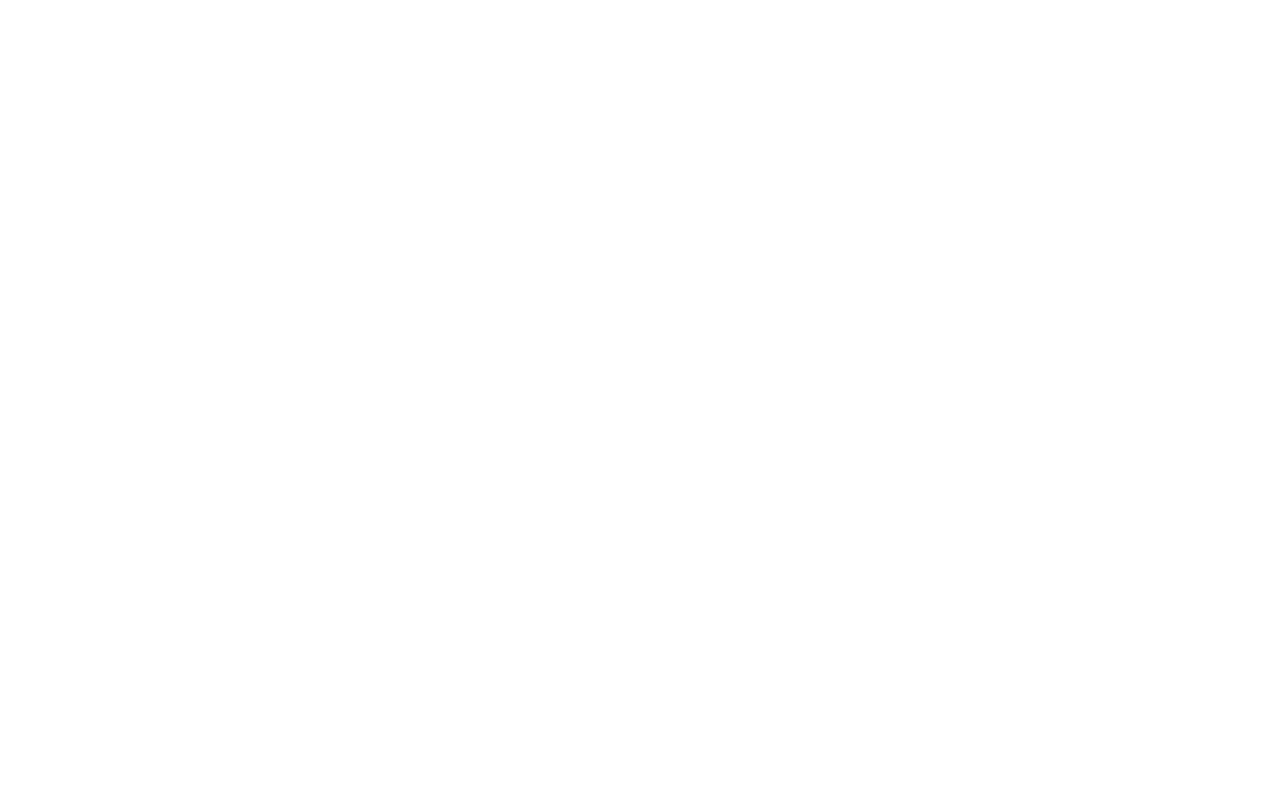
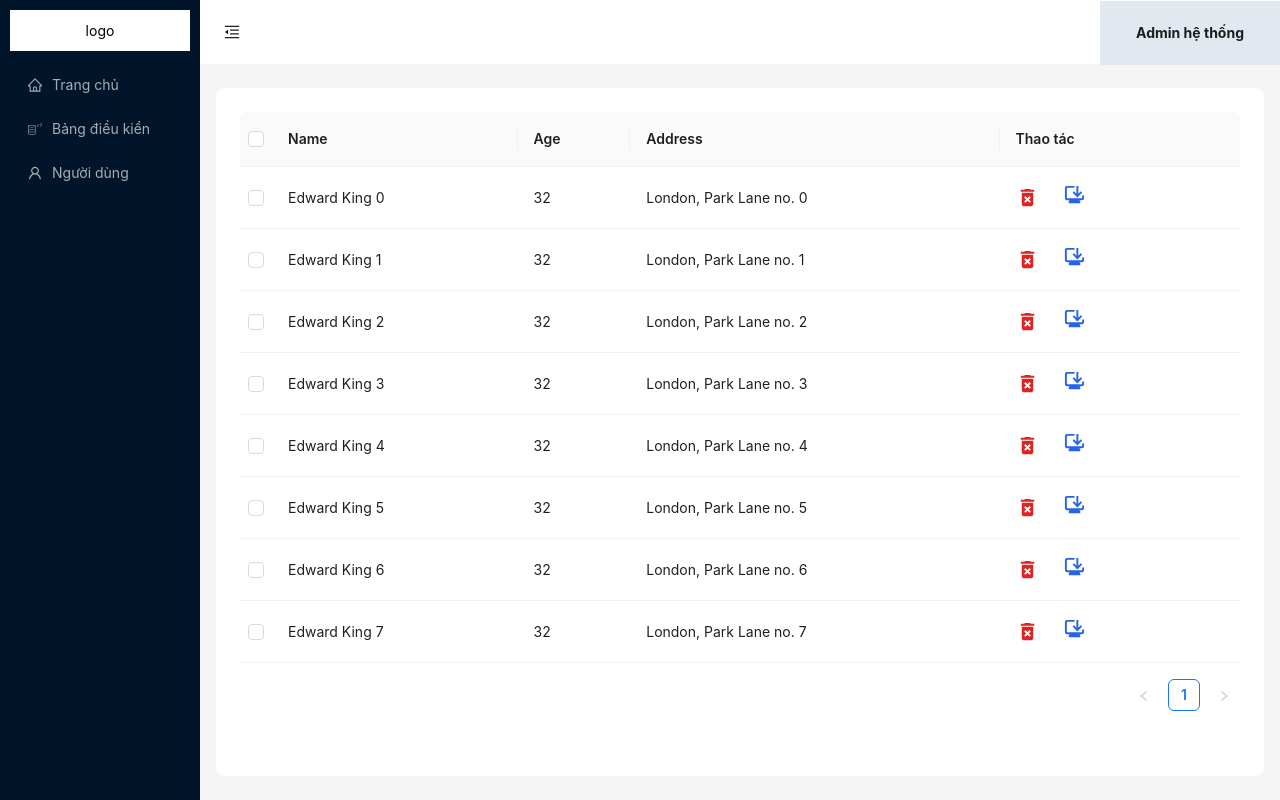
Before and after one commit to lyanhtuan2003/book-car, a React (Vite) app in the folder FE-BOOK/: page /admin/user in a window 1280 px wide. Before the commit this address had no page. Built offline with nearby package versions, Linux system fonts and the light colour scheme.

Commit message:
style: ui admin

```diff
--- a/FE-BOOK/src/app/container/defaul-admin/defail-admin.component.tsx
+++ b/FE-BOOK/src/app/container/defaul-admin/defail-admin.component.tsx
@@ -0,0 +1,86 @@
+import { useState } from 'react';
+import {
+    MenuFoldOutlined,
+    MenuUnfoldOutlined,
+} from '@ant-design/icons';
+import { Layout, Menu, Button, theme } from 'antd';
+import { css } from '@emotion/react';
+import { Outlet, useNavigate } from 'react-router-dom';
+import { menuDashBoard } from '~/app/modules/admin/constance/menu-dashboard';
+
+const { Header, Sider, Content } = Layout;
+
+const DefaulAdmin = () => {
+    let navigate = useNavigate()
+    const [collapsed, setCollapsed] = useState(false);
+    const {
+        token: { colorBgContainer, borderRadiusLG },
+    } = theme.useToken();
+
+    const handleClickMenuDashboard = (data: any) => {
+        navigate(data.key)
+    }
+    return (
+        <Layout style={{ height: '100vh' }}>
+            <Sider trigger={null} collapsible collapsed={collapsed}>
+                <div css={cssLogoAdmin}>
+                    <h3 className='text-black'> logo</h3>
+                </div>
+                <div className="demo-logo-vertical" />
+                <Menu
+                    theme="dark"
+                    mode="inline"
+                    defaultSelectedKeys={['1']}
+                    items={menuDashBoard}
+                    onSelect={handleClickMenuDashboard}
+                />
+            </Sider>
+            <Layout>
+                <Header style={{ padding: 0, background: colorBgContainer }}>
+                    <div className='flex' style={{ justifyContent: 'space-between', alignItems: 'center' }}>
+                        <div>
+                            <Button
+                                type="text"
+                                icon={collapsed ? <MenuUnfoldOutlined /> : <MenuFoldOutlined />}
+                                onClick={() => setCollapsed(!collapsed)}
+                                style={{
+                                    fontSize: '16px',
+                                    width: 64,
+                                    height: 64,
+                                }}
+                            />
+                        </div>
+
+                        <div className='float-right px-9 bg-slate-200 font-bold'>
+                            Admin hệ thống
+                        </div>
+                    </div>
+                </Header>
+
+                <Content
+                    style={{
+                        margin: '24px 16px',
+                        padding: 24,
+                        minHeight: 280,
+                        background: colorBgContainer,
+                        borderRadius: borderRadiusLG,
+                    }}
+                >
+                    <Outlet />
+                </Content>
+            </Layout>
+        </Layout>
+    )
+}
+
+export default DefaulAdmin
+
+const cssLogoAdmin = css`
+  margin: 10px;
+  padding: 10px 10px;
+  text-align: center;
+  background-color: white;
+  .ant-menu-item-selected {
+    background-color: #fff;
+  }
+`
--- a/FE-BOOK/src/app/container/defaul-home/defaul-home.component.tsx
+++ b/FE-BOOK/src/app/container/defaul-home/defaul-home.component.tsx
@@ -1,11 +1,19 @@
 import React from 'react'
 import { Outlet } from 'react-router-dom'
+import FooterComponent from '~/app/component/stacks/footer/footer.component'
+import HeaderComponent from '~/app/component/stacks/header/header.component'
 
 const DefaulHomeComponent = () => {
     return (
         <>
+            <div>
+                <HeaderComponent />
+            </div>
             <div className='mt-[150px]'>
                 <Outlet />
+            </div>
+            <div>
+                <FooterComponent />
             </div>
         </>
     )
--- a/FE-BOOK/src/app/container/defaul-layout/defaul-layout.component.tsx
+++ b/FE-BOOK/src/app/container/defaul-layout/defaul-layout.component.tsx
@@ -1,19 +1,10 @@
 import React from 'react'
 import { Outlet } from 'react-router-dom'
-import FooterComponent from '~/app/component/stacks/footer/footer.component'
-import HeaderComponent from '~/app/component/stacks/header/header.component'
 
 const DefaulLayoutComponent = () => {
     return (
         <div>
-            <div>
-                <HeaderComponent />
-            </div>
             <Outlet />
-
-            <div>
-                <FooterComponent />
-            </div>
         </div>
     )
 }
--- /dev/null
+++ b/FE-BOOK/src/app/modules/admin/common/template-table/template-table.component.tsx
@@ -0,0 +1,88 @@
+import React, { useState } from 'react';
+import { message, Popconfirm, Table } from 'antd';
+import type { ColumnsType } from 'antd/es/table';
+import { MdDeleteForever } from "react-icons/md";
+import { MdOutlineBrowserUpdated } from "react-icons/md";
+
+const TemplateTable = () => {
+    const [selectedRowKeys, setSelectedRowKeys] = useState<React.Key[]>([]);
+
+    const confirm = (e: any) => {
+        console.log(e);
+        message.success('Click on Yes');
+    };
+
+    const cancel = (e: any) => {
+        console.log(e);
+        message.error('Click on No');
+    };
+    const columns: ColumnsType<any> = [
+        {
+            title: 'Name',
+            dataIndex: 'name',
+        },
+        {
+            title: 'Age',
+            dataIndex: 'age',
+        },
+        {
+            title: 'Address',
+            dataIndex: 'address',
+        },
+        {
+            title: 'Thao tác',
+            key: "action",
+            render: (_, record: any) => {
+                return (
+                    <div className='flex'>
+                        <Popconfirm
+                            title="Delete the task"
+                            description="Are you sure to delete this task?"
+                            onConfirm={confirm}
+                            onCancel={cancel}
+                            okText="Yes"
+                            cancelText="No"
+                        ><button className='text-[23px] text-red-600'>
+                                <MdDeleteForever />
+                            </button>
+                        </Popconfirm>
+
+                        <div className='px-6'>
+                            <button className='text-[23px] text-blue-600'>
+                                <MdOutlineBrowserUpdated />
+                            </button>
+                        </div>
+                    </div>
+                )
+            }
+        },
+    ];
+
+    const data: any = [];
+    for (let i = 0; i < 8; i++) {
+        data.push({
+            key: i,
+            name: `Edward King ${i}`,
+            age: 32,
+            address: `London, Park Lane no. ${i}`,
+        });
+    }
+
+
+    const onSelectChange = (newSelectedRowKeys: React.Key[]) => {
+        console.log('selectedRowKeys changed: ', newSelectedRowKeys);
+        setSelectedRowKeys(newSelectedRowKeys);
+    };
+
+    const rowSelection = {
+        selectedRowKeys,
+        onChange: onSelectChange,
+    };
+    return (
+        <div>
+            <Table rowSelection={rowSelection} columns={columns} dataSource={data} />
+        </div>
+    )
+}
+
+export default TemplateTable
--- /dev/null
+++ b/FE-BOOK/src/app/modules/admin/constance/menu-dashboard.tsx
@@ -0,0 +1,23 @@
+import {
+    HomeOutlined, UserOutlined,
+} from '@ant-design/icons'
+import { SiAdminer } from 'react-icons/si'
+
+export const menuDashBoard = [
+
+    {
+        key: '/',
+        icon: <HomeOutlined />,
+        label: 'Trang chủ'
+    },
+    {
+        key: '/admin',
+        icon: <SiAdminer />,
+        label: 'Bảng điều kiển'
+    },
+    {
+        key: '/admin/user',
+        icon: <UserOutlined />,
+        label: 'Người dùng'
+    },
+]
--- /dev/null
+++ b/FE-BOOK/src/app/modules/admin/dashboard/dashboard.component.tsx
@@ -0,0 +1,9 @@
+import React from 'react'
+
+const DashboardComponent = () => {
+    return (
+        <div>DashboardComponent</div>
+    )
+}
+
+export default DashboardComponent
--- /dev/null
+++ b/FE-BOOK/src/app/modules/admin/router.tsx
@@ -0,0 +1,17 @@
+import { RouteObject } from 'react-router-dom'
+import DashboardComponent from './dashboard/dashboard.component';
+import UserAdminComponent from './user/user-admin.component';
+
+export const adminRouter: RouteObject[] = [
+    {
+        path: '',
+        element: <DashboardComponent />,
+        children: []
+    },
+    {
+        path: 'user',
+        element: <UserAdminComponent />,
+        children: []
+    }
+
+]
--- /dev/null
+++ b/FE-BOOK/src/app/modules/admin/user/user-admin.component.tsx
@@ -0,0 +1,12 @@
+import React from 'react'
+import TemplateTable from '../common/template-table/template-table.component'
+
+const UserAdminComponent = () => {
+    return (
+        <div>
+            <TemplateTable />
+        </div>
+    )
+}
+
+export default UserAdminComponent
```
Also changed, not shown: FE-BOOK/src/App.tsx (+7 -0 lines).
